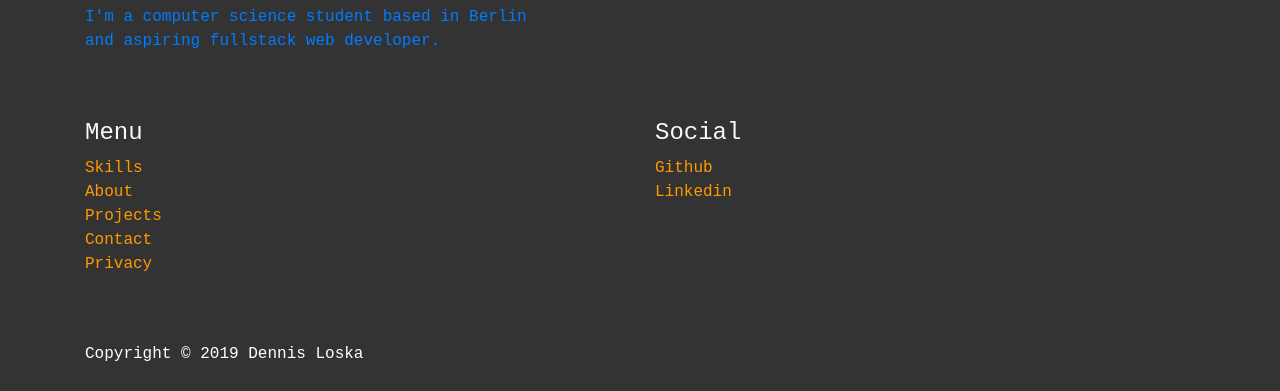
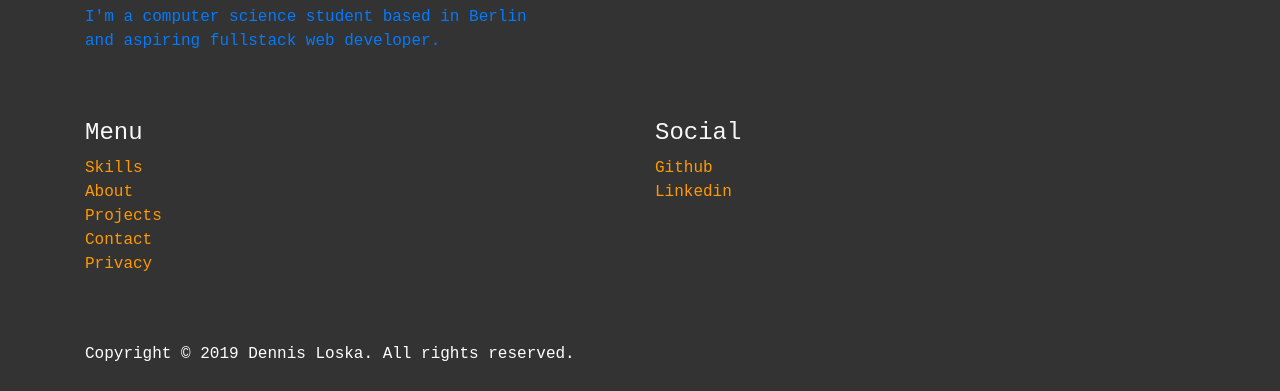
Before and after one commit to DennisLoska/Portfolio, a website: page src/privacy.html in a window 1280 px wide. Shown: the part 4237-4628 px from the top of the page. Drawn offline with Linux system fonts and the light colour scheme; files that its build step writes are made by us from their sources.

Commit message:
Update privacy.html

```diff
--- a/src/privacy.html
+++ b/src/privacy.html
@@ -411,7 +411,7 @@
             <div id="copyright-row" class="row text-center text-md-left align-items-center">
                 <div class="col-12">
                     <span>
-                        Copyright © 2019 Dennis Loska
+                        Copyright © 2019 Dennis Loska. All rights reserved.
                     </span>
                 </div>
             </div>
```
